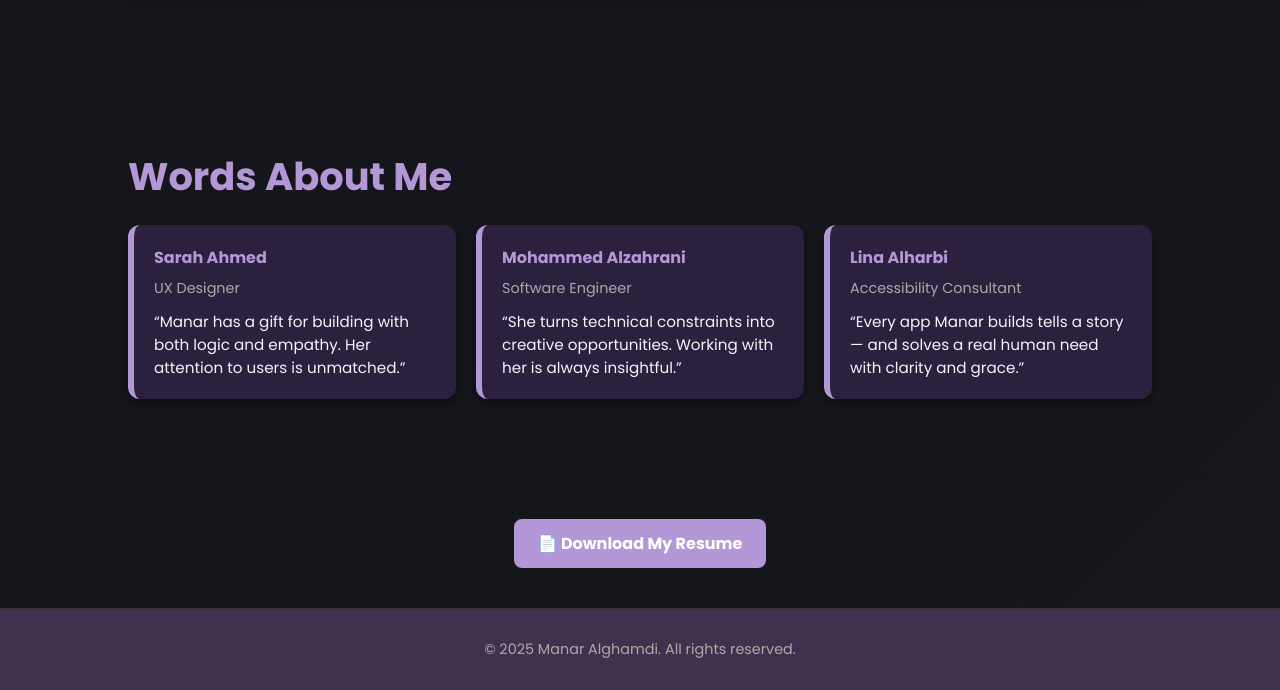
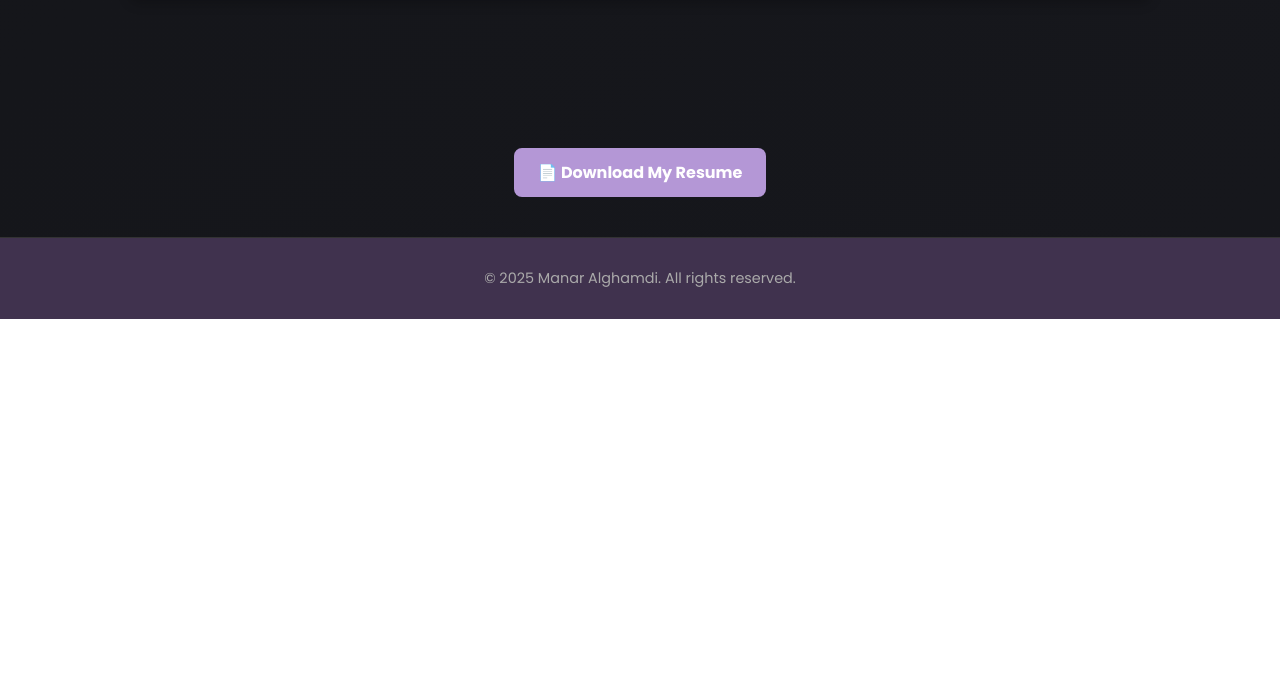
Before and after one commit to ManarAliAlghamdi/-manarPortfolio, a plain HTML site: page index.html in a window 1280 px wide. Shown: the part 4603-5293 px from the top of the page. After the commit the page ends 4922 px from the top, so only its background shows below. Drawn offline with Linux system fonts and the light colour scheme.

Commit message:
Update index.html

```diff
--- a/index.html
+++ b/index.html
@@ -677,7 +677,7 @@ header img {
 
   </section>
 
-  <section id="words">
+<!--   <section id="words">
     <h2>Words About Me</h2>
     <div class="testimonials">
       <div class="testimonial-card">
@@ -696,7 +696,7 @@ header img {
         <p>“Every app Manar builds tells a story — and solves a real human need with clarity and grace.”</p>
       </div>
     </div>
-  </section>
+  </section> -->
 
 
   <div style="text-align: center; margin: 40px 0;">
```
